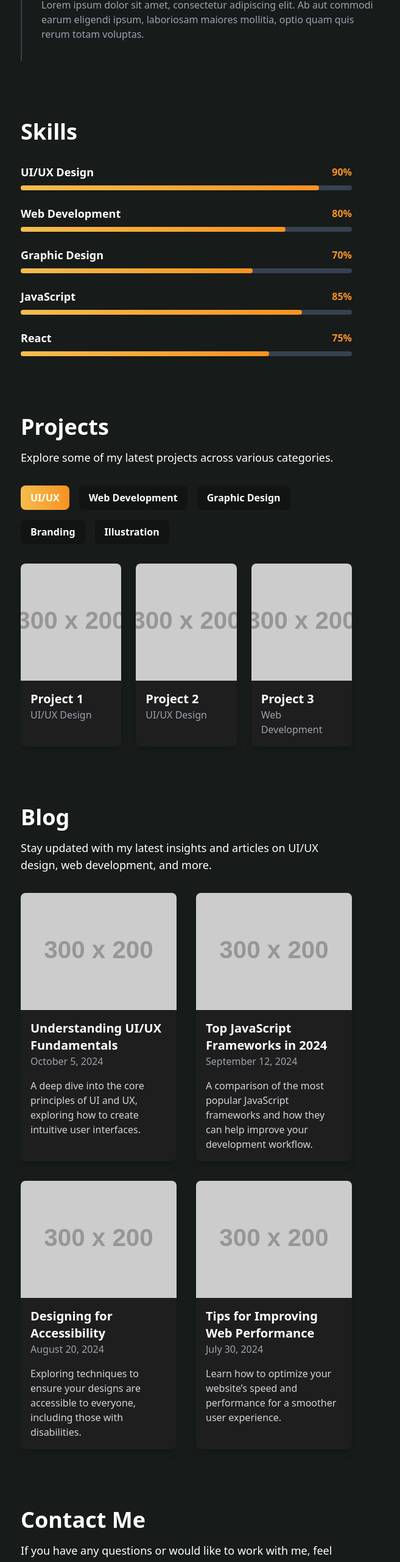
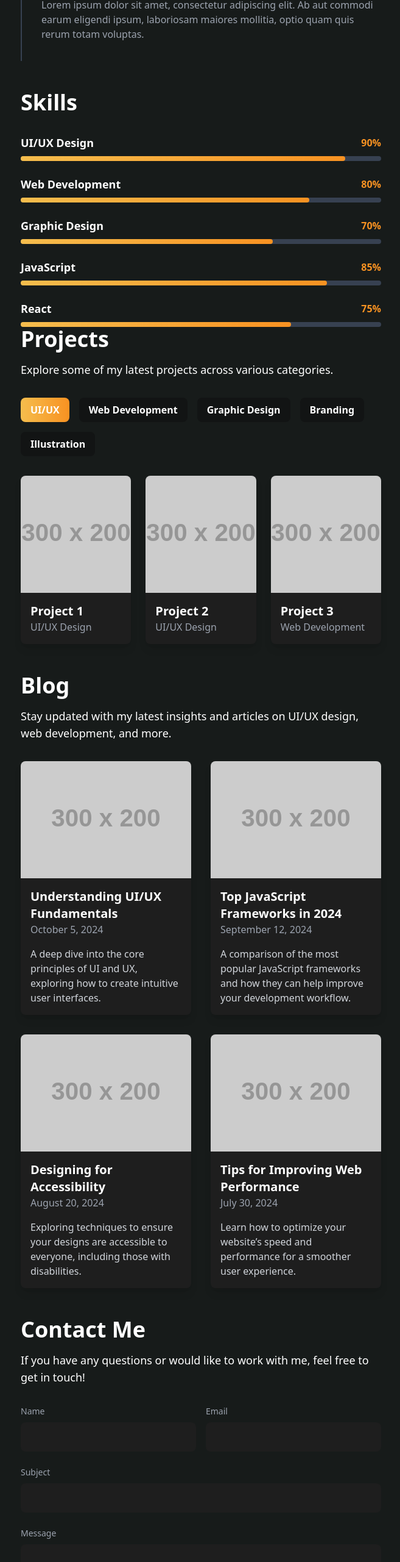
Before and after one commit to tomal2915/Markup-Dev-Assignment, a website: page src/index.html in a window 1280 px wide. Shown: the part 1611-4172 px from the top of the page at 61% size, without its empty margins (622-1279 px from the left). Drawn offline with nearby package versions, Linux system fonts and the light colour scheme; placeholder pictures from the web are drawn by us.

Commit message:
remove duplicate css

```diff
--- a/src/index.html
+++ b/src/index.html
@@ -22,10 +22,13 @@
     </style>
   </head>
 
-  <body class="bg-[#171B1A] text-[#FFFFFF] max-w-[1920px] mt-32 -z-index-2">
+  <body class="bg-[#171B1A] text-[#FFFFFF] max-w-[1920px] mt-32">
     <!-- Background word -->
     <div class="background-text">Home</div>
 
+    <div
+      class="border-transparent shadow-md shadow-[#FFFFFF] mx-auto max-w-7xl relative mb-16"
+    >
       <!-- Hero section -->
       <div class="mx-auto max-w-7xl relative">
         <!-- Navbar -->
@@ -42,7 +45,9 @@
                 >Smith</span
               >
             </div>
-          <div class="text-[16px] md:text-[18px] font-thin">UI/UX Designer</div>
+            <div class="text-[16px] md:text-[18px] font-thin">
+              UI/UX Designer
+            </div>
           </div>
 
           <!-- Center aligned navigation items on mobile, row layout on desktop -->
@@ -128,10 +133,10 @@
         </div>
       </div>
 
-    <!-- Resume section -->
+      <!-- Resume section start -->
       <div class="container mx-auto max-w-7xl px-4 sm:px-6 lg:px-8 py-12">
         <div class="grid grid-cols-1 lg:grid-cols-2 gap-8">
-        <!-- Left Blank Space -->
+          <!-- Left Blank Space (Hidden on Small Screens) -->
           <div class="hidden lg:block bg-[#171B1A]"></div>
 
           <!-- Right Content Section -->
@@ -166,8 +171,8 @@
                   </div>
                   <p class="text-gray-400 text-xs sm:text-base">
                     Lorem ipsum dolor sit amet, consectetur adipiscing elit. Ab
-                  aut commodi earum eligendi ipsum, laboriosam maiores mollitia,
-                  optio quam quis rerum totam voluptas.
+                    aut commodi earum eligendi ipsum, laboriosam maiores
+                    mollitia, optio quam quis rerum totam voluptas.
                   </p>
                 </div>
 
@@ -187,8 +192,8 @@
                   </div>
                   <p class="text-gray-400 text-xs sm:text-base">
                     Lorem ipsum dolor sit amet, consectetur adipiscing elit. Ab
-                  aut commodi earum eligendi ipsum, laboriosam maiores mollitia,
-                  optio quam quis rerum totam voluptas.
+                    aut commodi earum eligendi ipsum, laboriosam maiores
+                    mollitia, optio quam quis rerum totam voluptas.
                   </p>
                 </div>
               </div>
@@ -221,8 +226,8 @@
                   </div>
                   <p class="text-gray-400 text-xs sm:text-base">
                     Lorem ipsum dolor sit amet, consectetur adipiscing elit. Ab
-                  aut commodi earum eligendi ipsum, laboriosam maiores mollitia,
-                  optio quam quis rerum totam voluptas.
+                    aut commodi earum eligendi ipsum, laboriosam maiores
+                    mollitia, optio quam quis rerum totam voluptas.
                   </p>
                 </div>
 
@@ -242,35 +247,22 @@
                   </div>
                   <p class="text-gray-400 text-xs sm:text-base">
                     Lorem ipsum dolor sit amet, consectetur adipiscing elit. Ab
-                  aut commodi earum eligendi ipsum, laboriosam maiores mollitia,
-                  optio quam quis rerum totam voluptas.
+                    aut commodi earum eligendi ipsum, laboriosam maiores
+                    mollitia, optio quam quis rerum totam voluptas.
                   </p>
                 </div>
               </div>
             </div>
-        </div>
-      </div>
-    </div>
 
-    <!-- Skill section -->
-    <div
-      class="container mx-auto max-w-7xl px-6 md:px-12 lg:px-20 py-8 md:py-12"
-    >
-      <div class="grid grid-cols-1 md:grid-cols-2 gap-6 md:gap-8">
-        <!-- Left Blank Space (Hidden on Small Screens) -->
-        <div class="hidden md:block bg-[#171B1A]"></div>
-
-        <!-- Right Content Section -->
-        <div>
             <!-- Skills Section -->
-          <h2 class="text-3xl md:text-4xl font-bold mb-4 md:mb-8">Skills</h2>
+            <h2 class="text-3xl sm:text-4xl font-bold mt-12 sm:mb-8">Skills</h2>
 
             <!-- Skills List -->
-          <div class="space-y-4 md:space-y-6">
+            <div class="space-y-4 sm:space-y-6">
               <!-- Skill Item 1 -->
               <div>
-              <div class="flex items-center justify-between mb-1 md:mb-2">
-                <span class="text-base md:text-lg font-semibold"
+                <div class="flex items-center justify-between mb-1 sm:mb-2">
+                  <span class="text-base sm:text-lg font-semibold"
                     >UI/UX Design</span
                   >
                   <span class="text-[#F89222] font-semibold">90%</span>
@@ -285,8 +277,8 @@
 
               <!-- Skill Item 2 -->
               <div>
-              <div class="flex items-center justify-between mb-1 md:mb-2">
-                <span class="text-base md:text-lg font-semibold"
+                <div class="flex items-center justify-between mb-1 sm:mb-2">
+                  <span class="text-base sm:text-lg font-semibold"
                     >Web Development</span
                   >
                   <span class="text-[#F89222] font-semibold">80%</span>
@@ -301,8 +293,8 @@
 
               <!-- Skill Item 3 -->
               <div>
-              <div class="flex items-center justify-between mb-1 md:mb-2">
-                <span class="text-base md:text-lg font-semibold"
+                <div class="flex items-center justify-between mb-1 sm:mb-2">
+                  <span class="text-base sm:text-lg font-semibold"
                     >Graphic Design</span
                   >
                   <span class="text-[#F89222] font-semibold">70%</span>
@@ -317,8 +309,8 @@
 
               <!-- Skill Item 4 -->
               <div>
-              <div class="flex items-center justify-between mb-1 md:mb-2">
-                <span class="text-base md:text-lg font-semibold"
+                <div class="flex items-center justify-between mb-1 sm:mb-2">
+                  <span class="text-base sm:text-lg font-semibold"
                     >JavaScript</span
                   >
                   <span class="text-[#F89222] font-semibold">85%</span>
@@ -333,8 +325,8 @@
 
               <!-- Skill Item 5 -->
               <div>
-              <div class="flex items-center justify-between mb-1 md:mb-2">
-                <span class="text-base md:text-lg font-semibold">React</span>
+                <div class="flex items-center justify-between mb-1 sm:mb-2">
+                  <span class="text-base sm:text-lg font-semibold">React</span>
                   <span class="text-[#F89222] font-semibold">75%</span>
                 </div>
                 <div class="w-full h-2 bg-gray-700 rounded-full">
@@ -345,20 +337,7 @@
                 </div>
               </div>
             </div>
-        </div>
-      </div>
-    </div>
 
-    <!-- Projects section -->
-    <div
-      class="container mx-auto max-w-7xl px-4 md:px-12 lg:px-20 py-8 md:py-12"
-    >
-      <div class="grid grid-cols-1 lg:grid-cols-2 gap-8">
-        <!-- Left Blank Space for alignment on larger screens -->
-        <div class="hidden lg:block bg-[#171B1A]"></div>
-
-        <!-- Right Content Section -->
-        <div>
             <!-- Projects Section -->
             <h2 class="text-3xl md:text-4xl font-bold mb-4">Projects</h2>
             <p class="text-base md:text-lg mb-8">
@@ -396,7 +375,6 @@
 
             <!-- Projects Grid -->
             <div class="grid grid-cols-1 sm:grid-cols-2 md:grid-cols-3 gap-6">
-            <!-- UI/UX Projects (Example Cards) -->
               <div class="bg-[#1E1E1E] rounded-lg overflow-hidden shadow-lg">
                 <img
                   src="https://via.placeholder.com/300x200"
@@ -408,7 +386,6 @@
                   <p class="text-gray-400">UI/UX Design</p>
                 </div>
               </div>
-
               <div class="bg-[#1E1E1E] rounded-lg overflow-hidden shadow-lg">
                 <img
                   src="https://via.placeholder.com/300x200"
@@ -420,10 +397,6 @@
                   <p class="text-gray-400">UI/UX Design</p>
                 </div>
               </div>
-
-            <!-- Add more projects here, following the same structure as above -->
-
-            <!-- Placeholder for additional project cards, add more as needed -->
               <div class="bg-[#1E1E1E] rounded-lg overflow-hidden shadow-lg">
                 <img
                   src="https://via.placeholder.com/300x200"
@@ -436,26 +409,14 @@
                 </div>
               </div>
             </div>
-        </div>
-      </div>
-    </div>
 
-    <!-- Blog section -->
-    <div class="container mx-auto max-w-7xl px-6 md:px-20 py-12">
-      <div class="grid grid-cols-1 lg:grid-cols-2 gap-8">
-        <!-- Left Blank Space (hidden on smaller screens) -->
-        <div class="hidden lg:block bg-[#171B1A]"></div>
-
-        <!-- Right Content Section -->
-        <div>
             <!-- Blog Section -->
-          <h2 class="text-3xl md:text-4xl font-bold mb-4">Blog</h2>
+            <h2 class="text-3xl md:text-4xl font-bold mb-4 mt-12">Blog</h2>
             <p class="text-base md:text-lg mb-8">
               Stay updated with my latest insights and articles on UI/UX design,
               web development, and more.
             </p>
 
-          <!-- Blog Cards Grid -->
             <div class="grid grid-cols-1 sm:grid-cols-2 gap-8">
               <!-- Blog Card 1 -->
               <div class="bg-[#1E1E1E] rounded-lg overflow-hidden shadow-lg">
@@ -493,8 +454,8 @@
                     September 12, 2024
                   </p>
                   <p class="text-gray-300 text-sm md:text-base">
-                  A comparison of the most popular JavaScript frameworks and how
-                  they can help improve your development workflow.
+                    A comparison of the most popular JavaScript frameworks and
+                    how they can help improve your development workflow.
                   </p>
                 </div>
               </div>
@@ -514,8 +475,8 @@
                     August 20, 2024
                   </p>
                   <p class="text-gray-300 text-sm md:text-base">
-                  Exploring techniques to ensure your designs are accessible to
-                  everyone, including those with disabilities.
+                    Exploring techniques to ensure your designs are accessible
+                    to everyone, including those with disabilities.
                   </p>
                 </div>
               </div>
@@ -535,26 +496,17 @@
                     July 30, 2024
                   </p>
                   <p class="text-gray-300 text-sm md:text-base">
-                  Learn how to optimize your website’s speed and performance for
-                  a smoother user experience.
+                    Learn how to optimize your website’s speed and performance
+                    for a smoother user experience.
                   </p>
                 </div>
               </div>
             </div>
-        </div>
-      </div>
-    </div>
 
-    <!-- Contact section -->
-    <div class="container mx-auto max-w-7xl px-6 sm:px-12 lg:px-20 py-12">
-      <div class="grid grid-cols-1 md:grid-cols-2 gap-8">
-        <!-- Left Blank Space (Only Visible on Larger Screens) -->
-        <div class="hidden md:block bg-[#171B1A]"></div>
-
-        <!-- Right Content Section -->
-        <div>
-          <!-- Contact Form Section -->
-          <h2 class="text-3xl sm:text-4xl font-bold mb-4">Contact Me</h2>
+            <!-- Contact Section -->
+            <h2 class="text-3xl sm:text-4xl font-bold mb-4 mt-12">
+              Contact Me
+            </h2>
             <p class="text-base sm:text-lg mb-8">
               If you have any questions or would like to work with me, feel free
               to get in touch!
@@ -563,7 +515,6 @@
             <!-- Contact Form -->
             <form action="#" method="post" class="space-y-6">
               <div class="grid grid-cols-1 sm:grid-cols-2 gap-4">
-              <!-- Name Field -->
                 <div>
                   <label
                     for="name"
@@ -579,7 +530,6 @@
                   />
                 </div>
 
-              <!-- Email Field -->
                 <div>
                   <label
                     for="email"
@@ -596,7 +546,6 @@
                 </div>
               </div>
 
-            <!-- Subject Field -->
               <div>
                 <label
                   for="subject"
@@ -612,7 +561,6 @@
                 />
               </div>
 
-            <!-- Message Field -->
               <div>
                 <label
                   for="message"
@@ -628,7 +576,6 @@
                 ></textarea>
               </div>
 
-            <!-- Submit Button -->
               <button
                 type="submit"
                 class="w-full py-3 rounded-3xl bg-gradient-to-r from-[#F5BD4D] to-[#F89222] font-semibold text-[#121414] hover:from-[#F89222] hover:to-[#F5BD4D]"
@@ -639,5 +586,6 @@
           </div>
         </div>
       </div>
+    </div>
   </body>
 </html>
```
Lines whose indentation alone changed are shown as unchanged.
